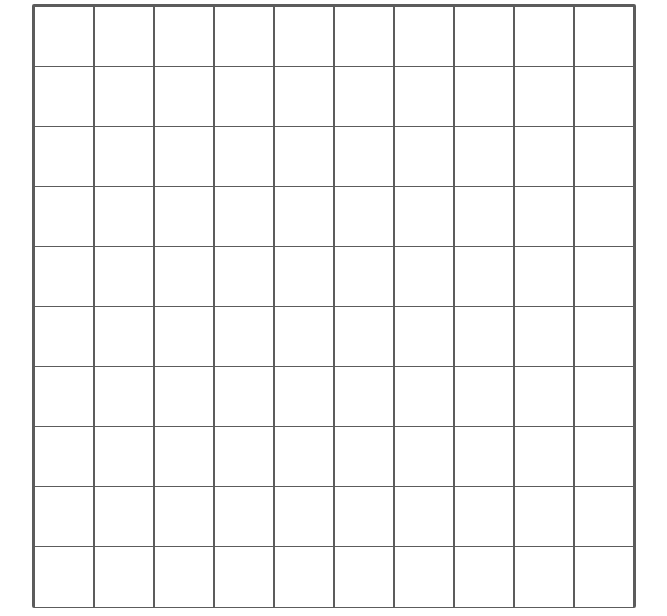
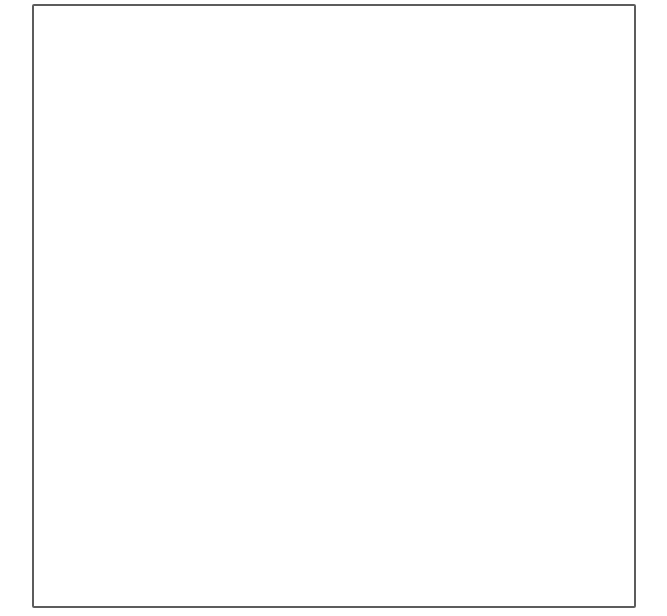
Before and after one commit to NullifyCrescent9202/Etch-a-Sketch, a plain HTML site: page index.html in a window 1280 px wide. Shown: the part 204-820 px from the top of the page, without its empty margins (306-973 px from the left). Drawn offline with Linux system fonts and the light colour scheme.

Commit message:
Update style.

```diff
--- a/index.css
+++ b/index.css
@@ -18,7 +18,6 @@ body{
     justify-content: center;
     width: 600px;
     height: 600px;
-    gap: 1px;
 
 }
 
@@ -30,7 +29,6 @@ body{
 
 
 .pixel{
-    border: .81px solid rgb(41, 41, 41, 0.76);
     background-color: rgb(255, 255, 255);
     height: 100%;
     width: 100%;
@@ -42,7 +40,6 @@ input{
     padding-left: 50px;
     padding-right: 50px;
     padding-top: 12px;
-
     padding-bottom: 14.1px;
     font-size: 1.2rem;
     height: 40px;
```
